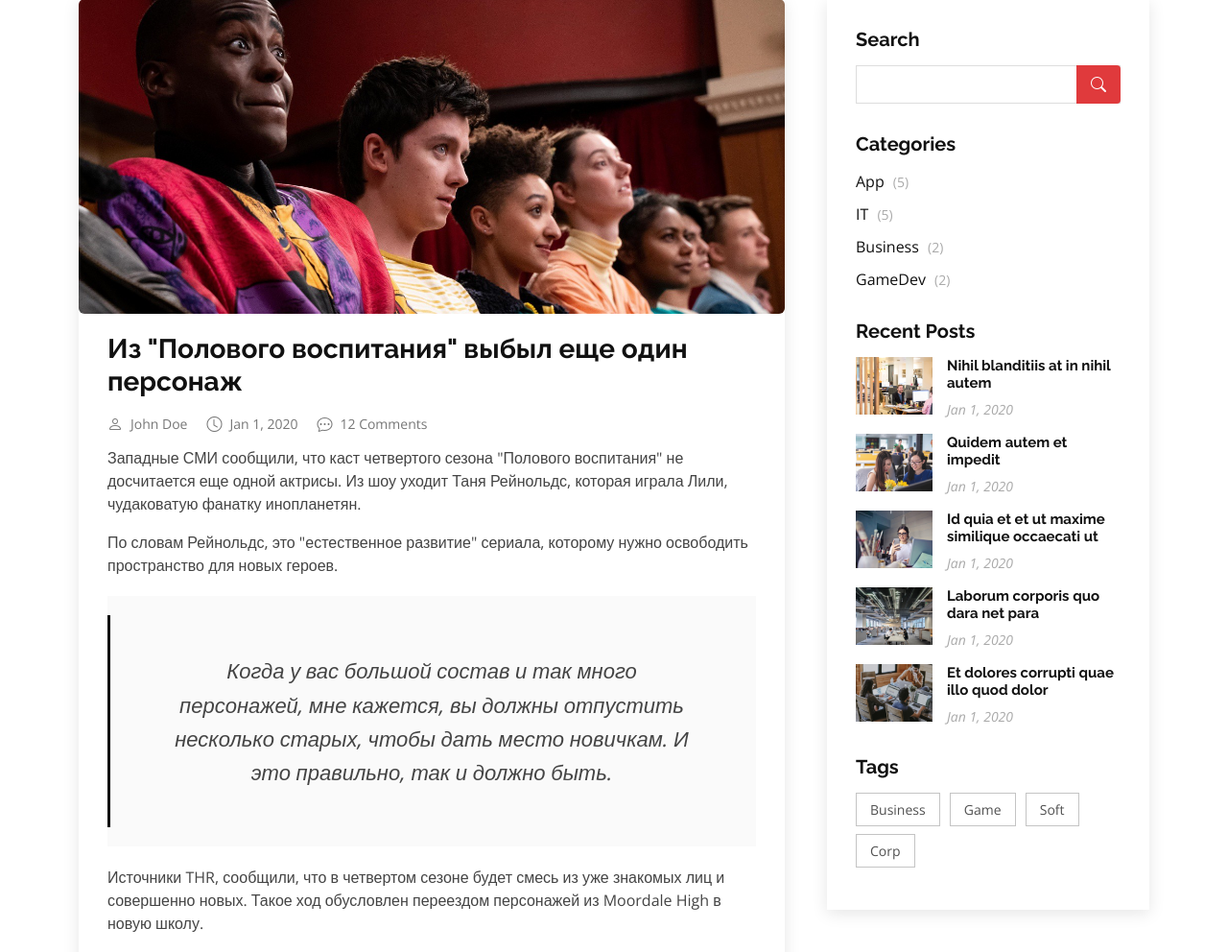
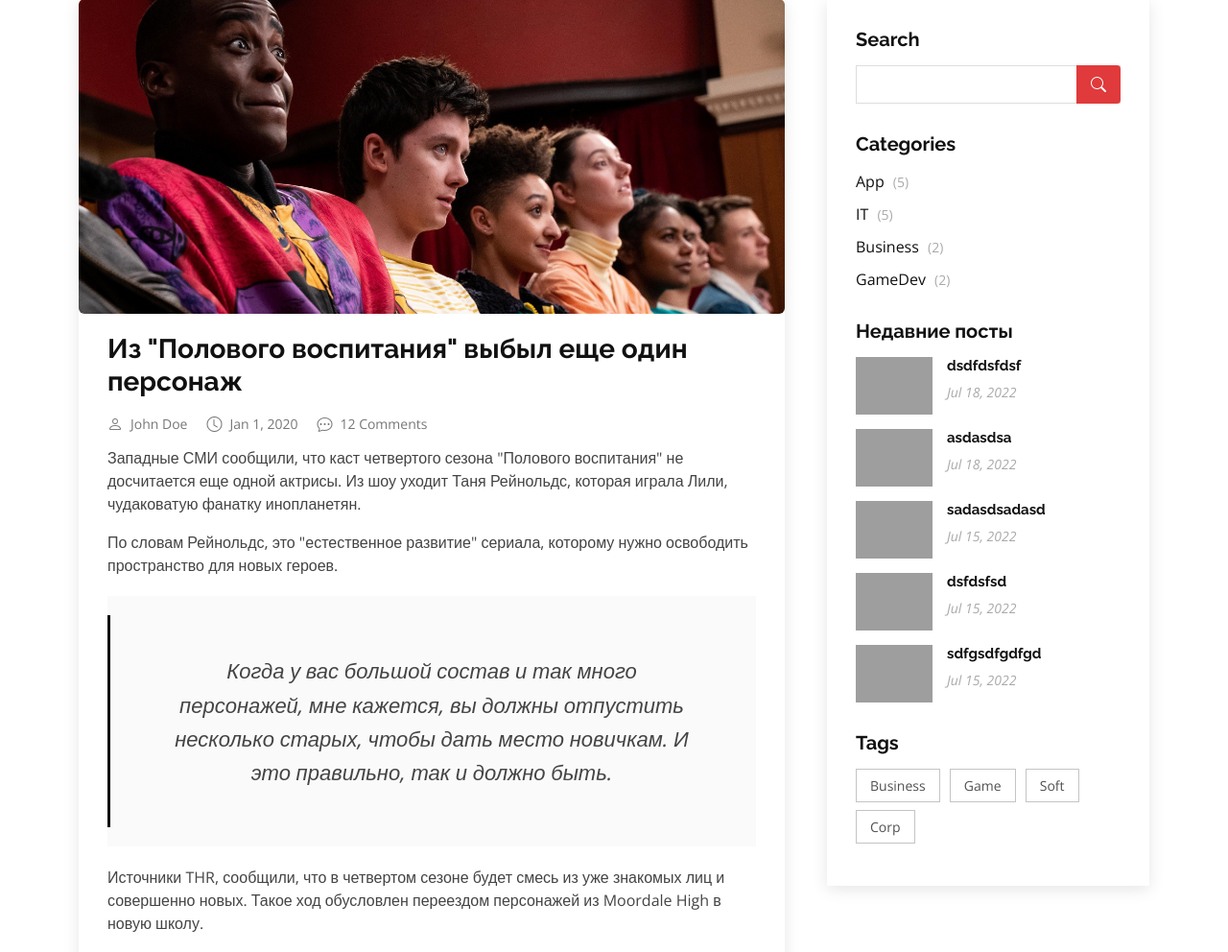
Before and after one commit to TheSleepyNomad/TutorWebsite, a Django app: page /blogs/blog_detail/4 in a window 1280 px wide. Shown: the part 226-1218 px from the top of the page at 96% size. Run offline with Django 4.2, Linux system fonts and the light colour scheme; data comes from the database, SQL or seed files in the repository; both versions use the stored data as it was after the commit; parts of the project's set-up code (start-up, migrations or seed data) failed here and were passed over; some libraries are stand-ins or nearby versions; grey boxes are pictures that could not be loaded.

Commit message:
refactor: rewrtie blog_detail on cbv

```diff
--- a/blog/templates/blog/blog.html
+++ b/blog/templates/blog/blog.html
@@ -137,10 +137,10 @@
                             <!-- End sidebar categories-->
 
                             <!-- Sidebar recent posts-->
-                            {% if articles %}
+                            {% if recrent_articles %}
                             <h3 class="sidebar-title">Недавние посты</h3>
                             <div class="sidebar-item recent-posts">
-                                {% for article in articles %}
+                                {% for article in recrent_articles %}
                                 <div class="post-item clearfix">
                                     <img src="{{ article.entry_image.url }}" alt="">
                                     <h4><a href="{% url 'blog:blog_detail' article.pk %}">{{ article.title }}</a></h4>
--- a/blog/templates/blog/blog_detail.html
+++ b/blog/templates/blog/blog_detail.html
@@ -223,39 +223,19 @@
                 </ul>
               </div><!-- End sidebar categories-->
 
-              <h3 class="sidebar-title">Recent Posts</h3>
-              <div class="sidebar-item recent-posts">
-                <div class="post-item clearfix">
-                  <img src="{% static 'img/blog/blog-recent-1.jpg' %}" alt="">
-                  <h4><a href="{% url 'blog:blog_detail' 1 %}">Nihil blanditiis at in nihil autem</a></h4>
-                  <time datetime="2020-01-01">Jan 1, 2020</time>
-                </div>
-
-                <div class="post-item clearfix">
-                  <img src="{% static 'img/blog/blog-recent-2.jpg' %}" alt="">
-                  <h4><a href="{% url 'blog:blog_detail' 1 %}">Quidem autem et impedit</a></h4>
-                  <time datetime="2020-01-01">Jan 1, 2020</time>
-                </div>
-
-                <div class="post-item clearfix">
-                  <img src="{% static 'img/blog/blog-recent-3.jpg' %}" alt="">
-                  <h4><a href="{% url 'blog:blog_detail' 1 %}">Id quia et et ut maxime similique occaecati ut</a></h4>
-                  <time datetime="2020-01-01">Jan 1, 2020</time>
-                </div>
-
-                <div class="post-item clearfix">
-                  <img src="{% static 'img/blog/blog-recent-4.jpg' %}" alt="">
-                  <h4><a href="{% url 'blog:blog_detail' 1 %}">Laborum corporis quo dara net para</a></h4>
-                  <time datetime="2020-01-01">Jan 1, 2020</time>
-                </div>
-
-                <div class="post-item clearfix">
-                  <img src="{% static 'img/blog/blog-recent-5.jpg' %}" alt="">
-                  <h4><a href="{% url 'blog:blog_detail' 1 %}">Et dolores corrupti quae illo quod dolor</a></h4>
-                  <time datetime="2020-01-01">Jan 1, 2020</time>
-                </div>
-
-              </div><!-- End sidebar recent posts-->
+              {% if recrent_articles %}
+                <h3 class="sidebar-title">Недавние посты</h3>
+                    <div class="sidebar-item recent-posts">
+                        {% for article in recrent_articles %}
+                            <div class="post-item clearfix">
+                                <img src="{{ article.entry_image.url }}" alt="">
+                                <h4><a href="{% url 'blog:blog_detail' article.pk %}">{{ article.title }}</a></h4>
+                                <time datetime="">{{ article.created_at|date:"M j, Y" }}</time>
+                            </div>
+                        {% endfor %}
+                    </div>
+                <!-- End sidebar recent posts-->
+                {% endif %}
 
               <h3 class="sidebar-title">Tags</h3>
               <div class="sidebar-item tags">
--- a/blog/urls.py
+++ b/blog/urls.py
@@ -1,9 +1,9 @@
 from django.urls import path
-from .views import blog_detail, BlogsListView
+from .views import blog_detail, BlogsListView, BlogDetailView
 
 app_name = 'blog'
 
 urlpatterns = [
     path('', BlogsListView.as_view(), name='blog_list'),
-    path('blog_detail/<int:pk>', blog_detail, name='blog_detail'),
+    path('blog_detail/<int:pk>', BlogDetailView.as_view(), name='blog_detail'),
 ]
--- a/blog/views.py
+++ b/blog/views.py
@@ -4,6 +4,7 @@ from django.http import JsonResponse
 from datetime import datetime
 from django.db.models import Q
 from django.db.models import Count
+from django.views.generic.detail import DetailView
 from django.views.generic.list import ListView
 from landingpage.services import is_fetch
 
@@ -61,7 +62,7 @@ class BlogsListView(ListView):
         context = super(BlogsListView,self).get_context_data(**kwargs)
         context['tags'] = Tag.objects.all().values_list('id', 'name')
         context['category'] = Category.objects.all().values_list('id', 'name').annotate(article_count=Count('article'))
-        context['recrent_articles'] = Article.objects.filter(created_at__date__lt=datetime.now()).only('title', 'prev_text', 'entry_image', 'created_at').order_by('-id')[:5]
+        context['recrent_articles'] = Article.objects.filter(created_at__date__lt=datetime.now()).only('title', 'entry_image', 'created_at').order_by('-id')[:5]
         return context
 
 def blog_detail(request, pk):
@@ -72,3 +73,15 @@ def blog_detail(request, pk):
         'category': Category.objects.all().values_list('id', 'name').annotate(article_count=Count('article'))
     }
     return render(request,'blog/blog_detail.html', context=context)
+
+class BlogDetailView(DetailView):
+    model = Article
+    context_object_name = 'article'
+    template_name = 'blog/blog_detail.html'
+
+    def get_context_data(self,*args, **kwargs):
+        context = super(BlogDetailView,self).get_context_data(**kwargs)
+        context['tags'] = Tag.objects.all().values_list('id', 'name')
+        context['category'] = Category.objects.all().values_list('id', 'name').annotate(article_count=Count('article'))
+        context['recrent_articles'] = Article.objects.filter(created_at__date__lt=datetime.now()).only('title', 'entry_image', 'created_at').order_by('-id')[:5]
+        return context
```
Also changed, not shown: db.sqlite3.
